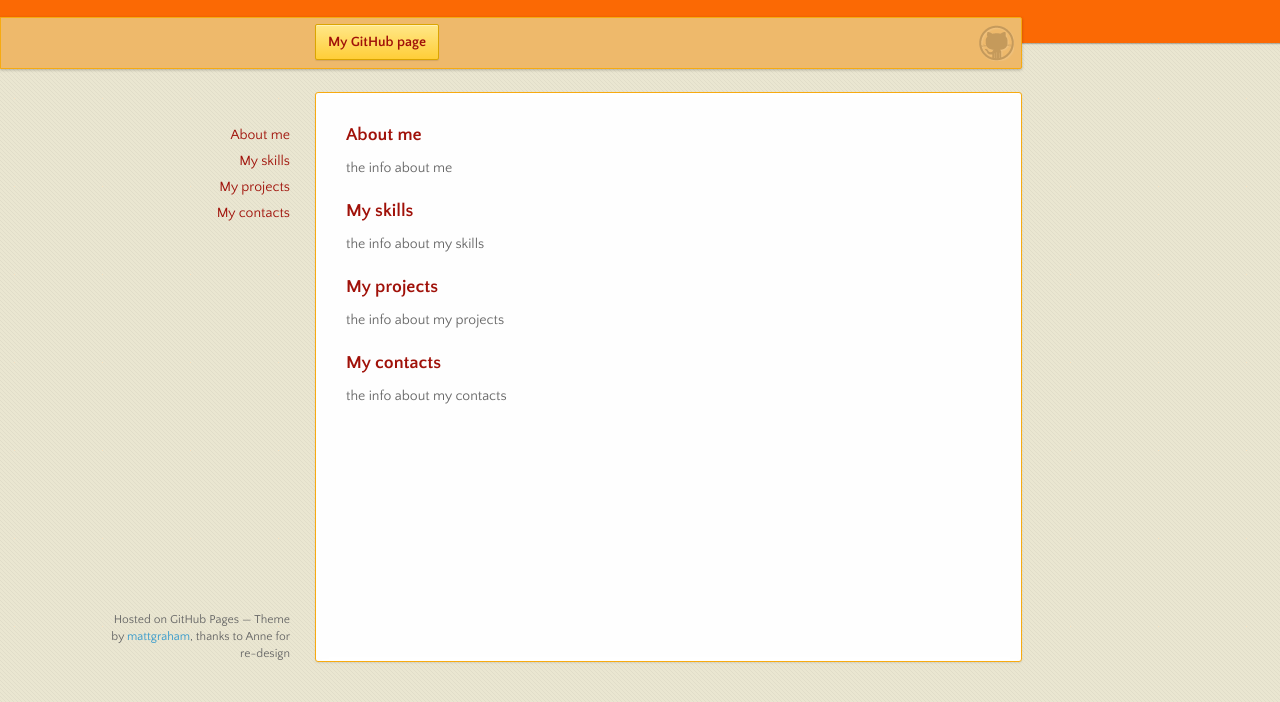
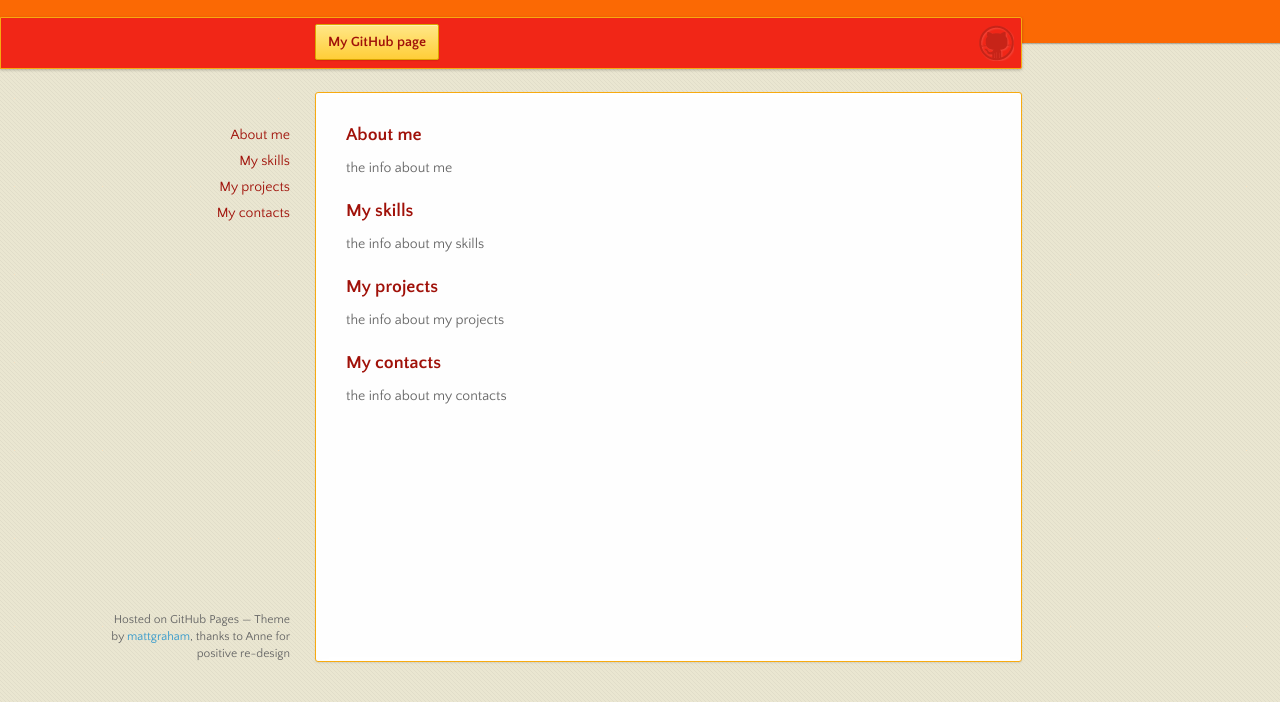
Before and after one commit to xHasKx/xhaskx.github.com, a plain HTML site: page index.html in a window 1280 px wide. Shown: the part 98-800 px from the top of the page. Drawn offline with nearby package versions, Linux system fonts and the light colour scheme.

Commit message:
before content

```diff
--- a/index.html
+++ b/index.html
@@ -47,7 +47,7 @@
           <p>the info about my contacts</p>
       </section>
       <footer>
-        <p><small>Hosted on GitHub Pages &mdash; Theme by <a href="http://twitter.com/#!/michigangraham">mattgraham</a>, thanks to Anne for re-design</small></p>
+        <p><small>Hosted on GitHub Pages &mdash; Theme by <a href="http://twitter.com/#!/michigangraham">mattgraham</a>, thanks to Anne for positive re-design</small></p>
       </footer>
     </div>
     <!--[if !IE]><script>fixScale(document);</script><![endif]-->
--- a/stylesheets/styles.css
+++ b/stylesheets/styles.css
@@ -694,7 +694,7 @@ header p {
   margin-right: -382px;
   position: fixed;
   top: 115px;
-  background: #EEB96B;
+  background: #F12617;
   border: 1px solid #F7AA10;
   -moz-box-shadow: 0px 1px 3px rgba(0, 0, 0, 0.25);
   -webkit-box-shadow: 0px 1px 3px rgba(0, 0, 0, 0.25);
```
